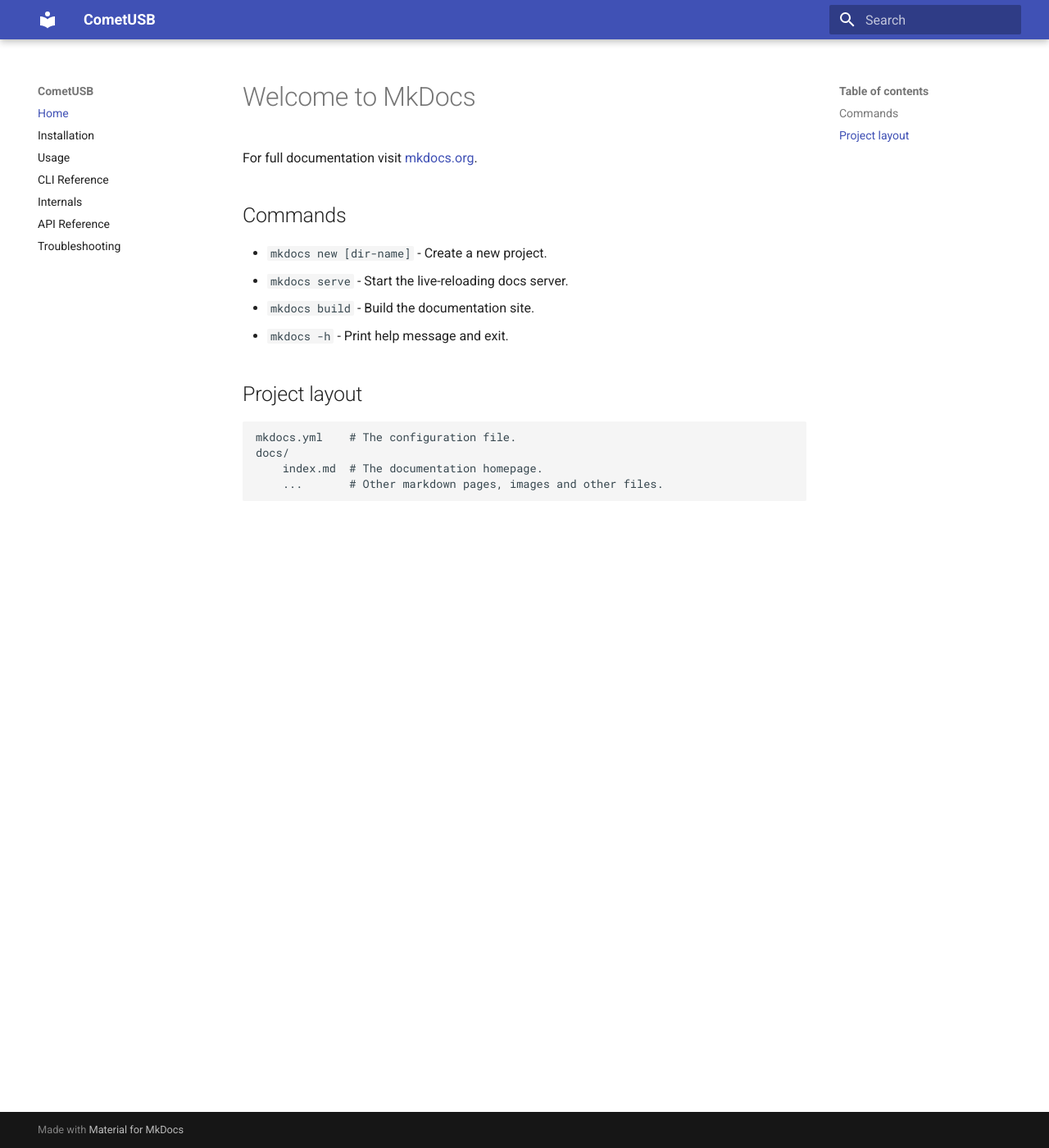
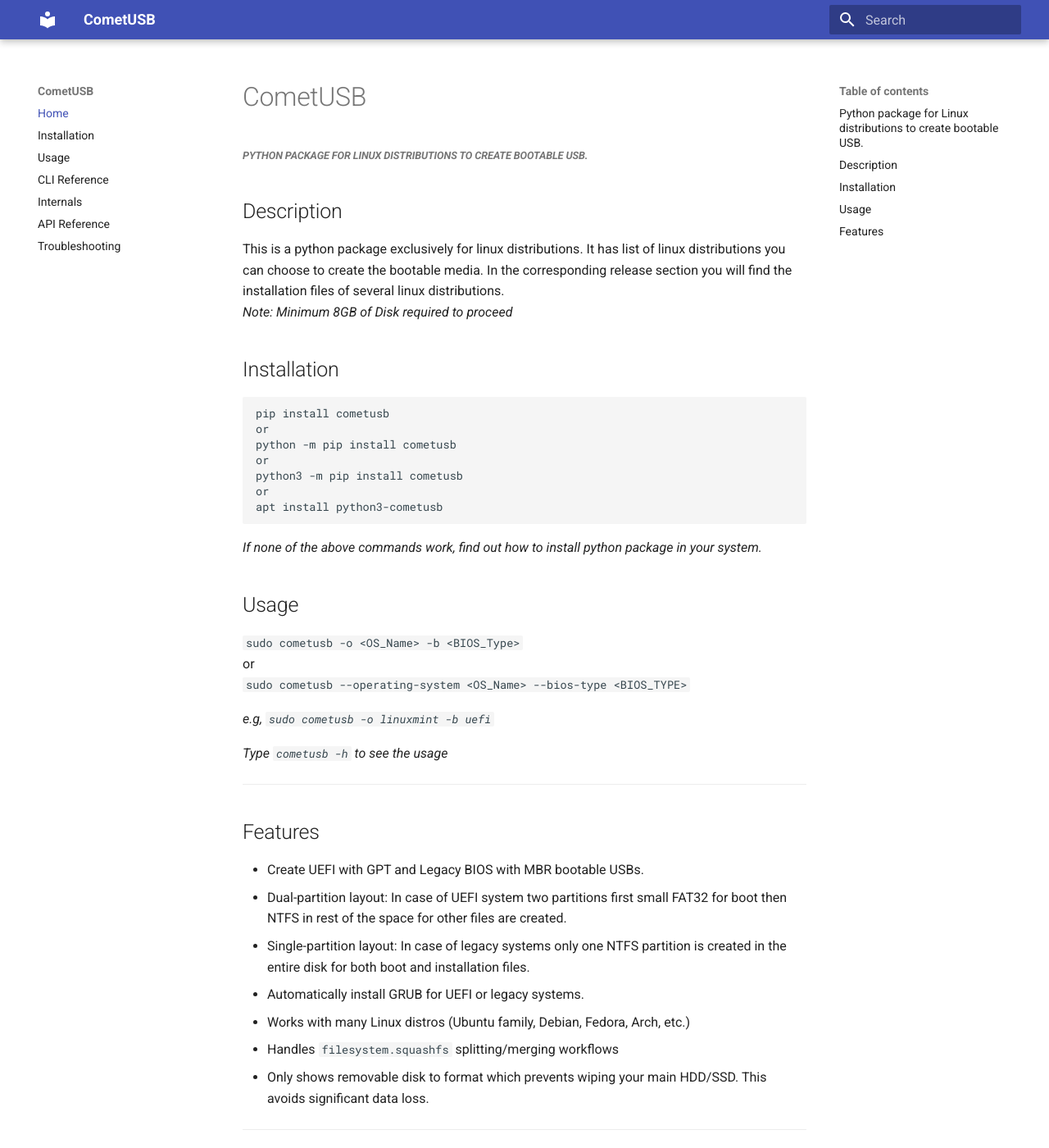
Before and after one commit to CometUSB/CometUSB, an MkDocs documentation site: the page built from docs/index.md, in a window 1280 px wide and 1400 px high. Shown: the whole window at 82% size. Built offline with MkDocs 1.6.1 and Material for MkDocs 9.7.7, drawn with Linux system fonts in a browser that asks for light colours.

Commit message:
Changes made from VS code

````diff
--- a/docs/index.md
+++ b/docs/index.md
@@ -1,17 +1,43 @@
-# Welcome to MkDocs
+# CometUSB
+##### _Python package for Linux distributions to create bootable USB._
 
-For full documentation visit [mkdocs.org](https://www.mkdocs.org).
+## Description
+This is a python package exclusively for linux distributions. It has list of linux distributions you can choose to create the bootable media. In the corresponding release section you will find the installation files of several linux distributions.
+<br>
+_Note: Minimum 8GB of Disk required to proceed_
 
-## Commands
+## Installation
+```bash
+pip install cometusb
+or
+python -m pip install cometusb
+or
+python3 -m pip install cometusb
+or
+apt install python3-cometusb
+```
+_If none of the above commands work, find out how to install python package in your system._
 
-* `mkdocs new [dir-name]` - Create a new project.
-* `mkdocs serve` - Start the live-reloading docs server.
-* `mkdocs build` - Build the documentation site.
-* `mkdocs -h` - Print help message and exit.
+## Usage
+`sudo cometusb -o <OS_Name> -b <BIOS_Type>`
+<br>
+or
+<br>
+`sudo cometusb --operating-system <OS_Name> --bios-type <BIOS_TYPE>`
 
-## Project layout
+_e.g, `sudo cometusb -o linuxmint -b uefi`_
 
-    mkdocs.yml    # The configuration file.
-    docs/
-        index.md  # The documentation homepage.
-        ...       # Other markdown pages, images and other files.
+_Type `cometusb -h` to see the usage_
+
+---
+## Features
+
+- Create UEFI with GPT and Legacy BIOS with MBR bootable USBs.
+- Dual-partition layout: In case of UEFI system two partitions first small FAT32 for boot then NTFS in rest of the space for other files are created.
+- Single-partition layout: In case of legacy systems only one NTFS partition is created in the entire disk for both boot and installation files.
+- Automatically install GRUB for UEFI or legacy systems.
+- Works with many Linux distros (Ubuntu family, Debian, Fedora, Arch, etc.)
+- Handles `filesystem.squashfs` splitting/merging workflows
+- Only shows removable disk to format which prevents wiping your main HDD/SSD. This avoids significant data loss.
+
+---
````
Also changed, not shown: README.md (deleted, +0 -43 lines), docs/api.md (added, +20 -0 lines), docs/installation.md (added, +28 -0 lines), docs/troubleshooting.md (added, +22 -0 lines), docs/usage.md (added, +15 -0 lines), docs/cli.md (added), docs/internals.md (added), 1 other file.
